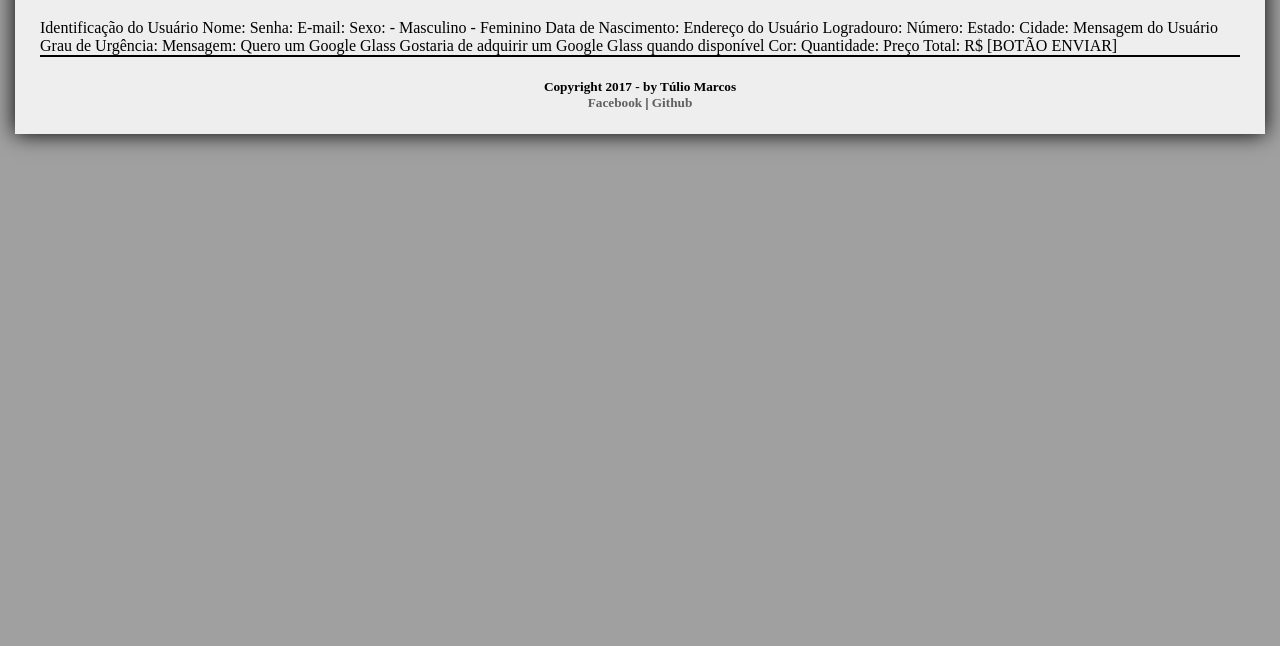
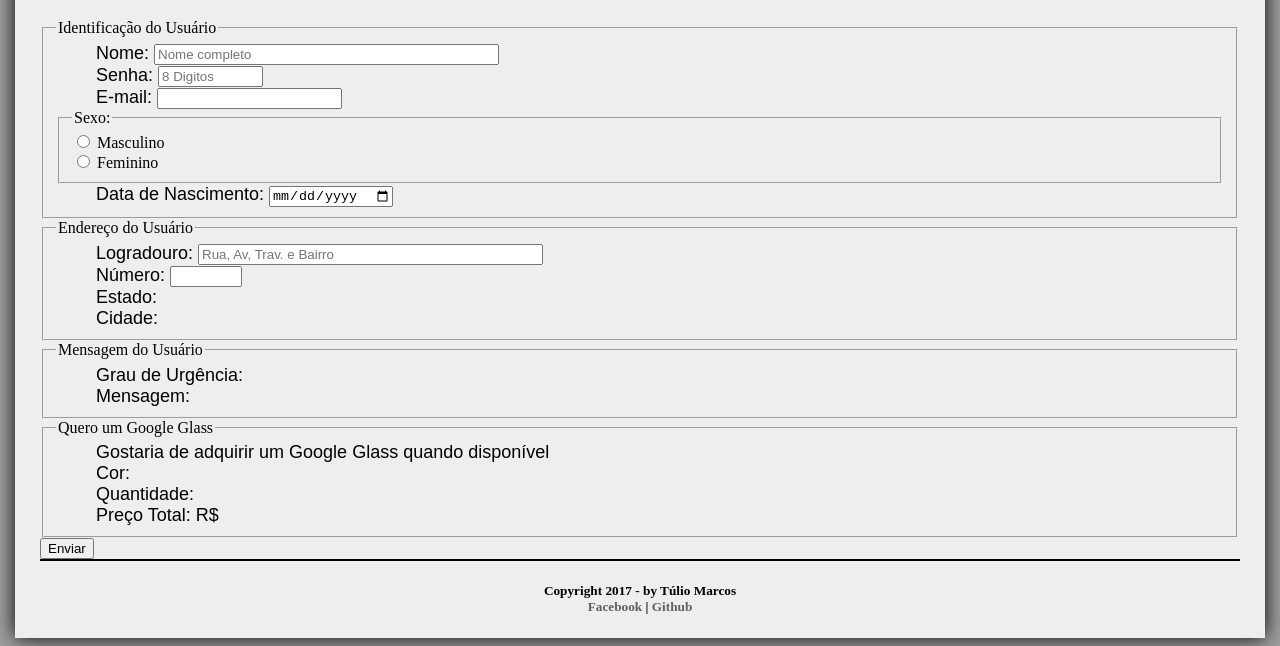
Before and after one commit to tuliomarcos/google-glass, a plain HTML site: page fale-conosco.html in a window 1280 px wide. Shown: the part 271-917 px from the top of the page. Before the commit the page ends 800 px from the top, so only its background shows below. Drawn offline with Linux system fonts and the light colour scheme; a web font is replaced by a local one.

Commit message:
add new page and structure of website

```diff
--- a/fale-conosco.html
+++ b/fale-conosco.html
@@ -45,35 +45,36 @@
         por Túlio Marcos.</h5>
     </hgroup>
 </section>
-
-Identificação do Usuário
-    Nome:
-    Senha:
-    E-mail:
-    Sexo:
-        - Masculino
-        - Feminino
-    Data de Nascimento:
-
-Endereço do Usuário
-    Logradouro:
-    Número:
-    Estado:
-    Cidade:
-
-Mensagem do Usuário
-    Grau de Urgência:
-    Mensagem:
-
-Quero um Google Glass
-    Gostaria de adquirir um Google Glass quando disponível
-    Cor:
-    Quantidade:
-    Preço Total: R$
-
-
-[BOTÃO ENVIAR]
-
+    <fieldset id="user">
+        <legend>Identificação do Usuário</legend>
+            <p>Nome: <input type="text" name="aName" id="idName" size="40" maxlength="40" placeholder="Nome completo"></p>
+            <p>Senha: <input type="password" name="aPass" id="idPass" size="10" maxlength="8" placeholder="8 Digitos"></p>
+            <p>E-mail: <input type="email" name="aEmail" id="idEmail"></p>
+            <fieldset id="sexo"><legend>Sexo:</legend>
+                <input type="radio" name="aSexo" id="idMasc"><label> Masculino</label><br/>
+                <input type="radio" name="aSexo" id="idFem"><label> Feminino</label></fieldset>
+            <p>Data de Nascimento: <input type="date" name="aDate" id="idDate"></p>
+    </fieldset>
+    <fieldset id="pedido">
+        <legend id="endereco">Endereço do Usuário</legend>
+            <p>Logradouro: <input type="text" name="aEndereco" id="idEndereco" placeholder="Rua, Av, Trav. e Bairro" size="40"></p>
+            <p>Número: <input type="number" name="aNumero" min="1" max="9999"></p>
+            <p>Estado:</p>
+            <p>Cidade:</p>
+    </fieldset>
+    <fieldset id="msg">
+        <legend>Mensagem do Usuário</legend>
+            <p>Grau de Urgência:</p>
+            <p>Mensagem:</p>
+    </fieldset>
+    <fieldset id="">
+        <legend>Quero um Google Glass</legend>
+            <p>Gostaria de adquirir um Google Glass quando disponível</p>
+            <p>Cor:</p>
+            <p>Quantidade:</p>
+            <p>Preço Total: R$</p>
+    </fieldset>
+    <button type="spend">Enviar</button>
     <footer id="rodape">
         <h5 style="text-align: center;">Copyright 2017 - by Túlio Marcos <br/>
         <a href="https://www.facebook.com/tulio.marcos.549" target="_blank">Facebook</a> | <a href="https://github.com/tuliomarcos" target="_blank">Github</a></h5>
```
